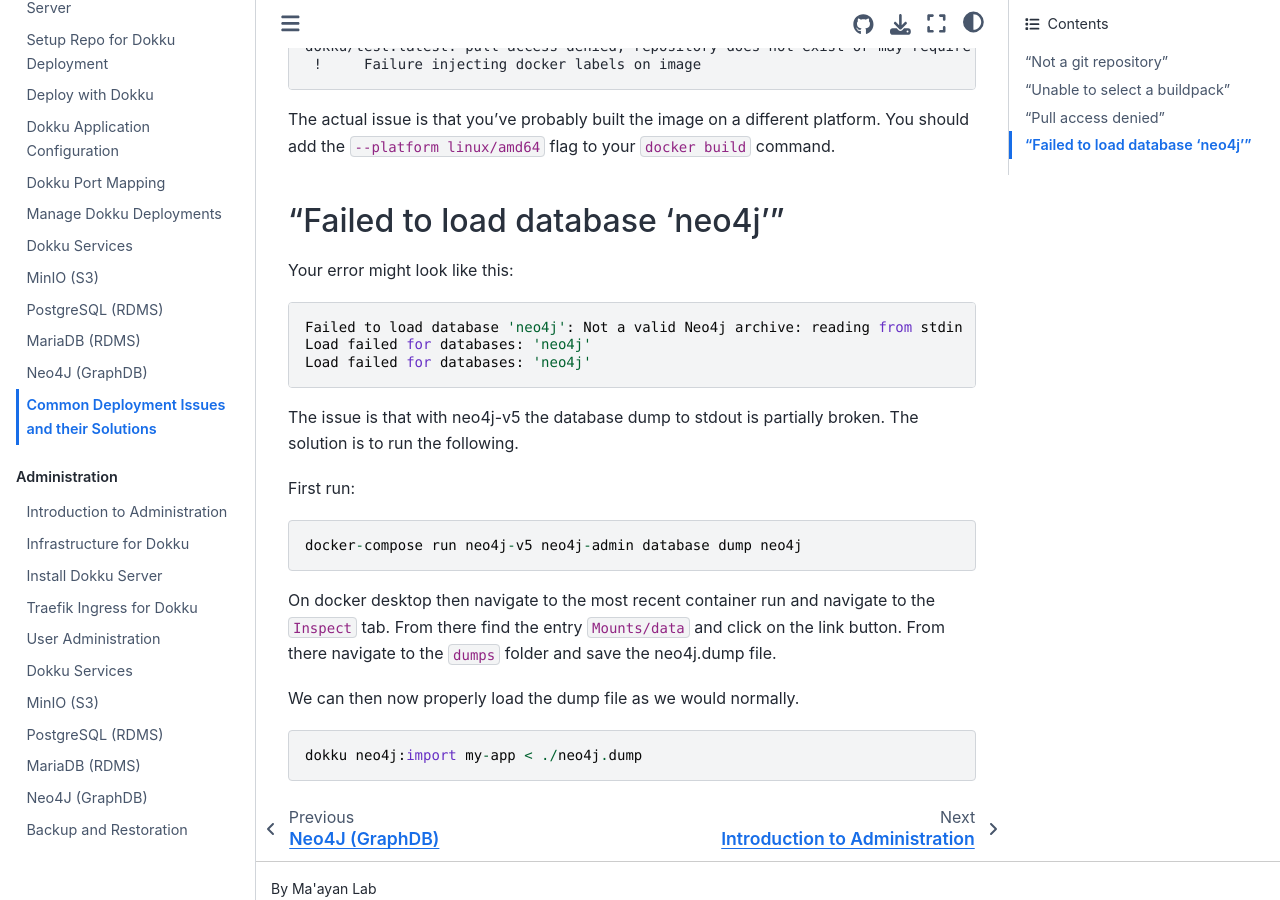
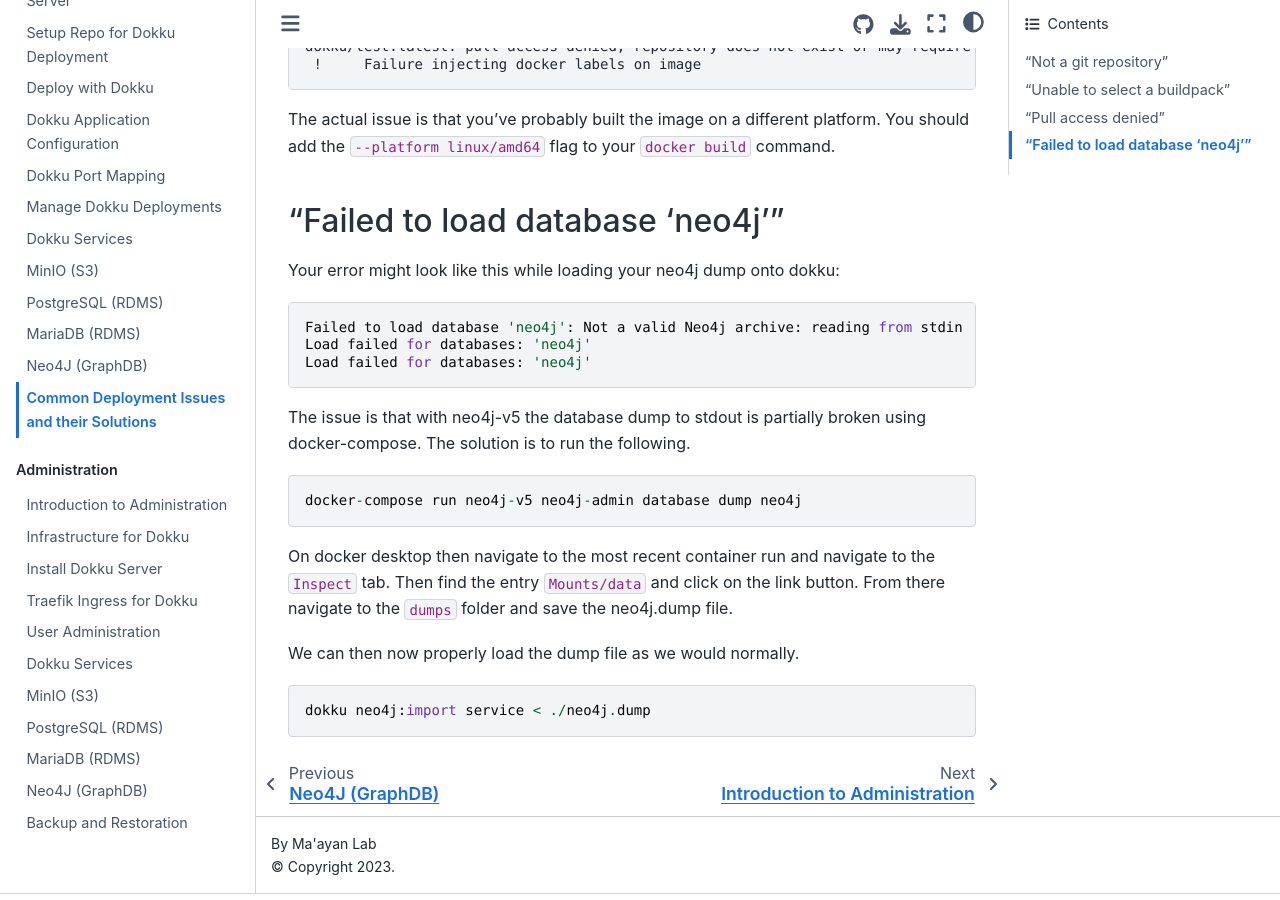
Before and after one commit to MaayanLab/dokku, a Jupyter Book: the page built from user/60-common-issues.md, in a window 1280 px wide and 900 px high, scrolled down 899 px. Built offline with Jupyter Book 1.0.4 settings and Sphinx 7.4.7 and the Sphinx Book theme 1.1.4, drawn with Linux system fonts in a browser that asks for light colours.

Commit message:
grammar tweaks

````diff
--- a/user/60-common-issues.md
+++ b/user/60-common-issues.md
@@ -33,25 +33,24 @@
 
 ## "Failed to load database 'neo4j'"
 
-Your error might look like this:
+Your error might look like this while loading your neo4j dump onto dokku:
 ```
 Failed to load database 'neo4j': Not a valid Neo4j archive: reading from stdin
 Load failed for databases: 'neo4j'
 Load failed for databases: 'neo4j'
 ```
 
-The issue is that with neo4j-v5 the database dump to stdout is partially broken. The solution is to run the following.
-
-First run:
+The issue is that with neo4j-v5 the database dump to stdout is partially broken using docker-compose.
+The solution is to run the following.
 
 ```
 docker-compose run neo4j-v5 neo4j-admin database dump neo4j
 ```
 
-On docker desktop then navigate to the most recent container run and navigate to the `Inspect` tab. From there find the entry `Mounts/data` and click on the link button. From there navigate to the `dumps` folder and save the neo4j.dump file.
+On docker desktop then navigate to the most recent container run and navigate to the `Inspect` tab. Then find the entry `Mounts/data` and click on the link button. From there navigate to the `dumps` folder and save the neo4j.dump file.
 
 We can then now properly load the dump file as we would normally.
 
 ```
-dokku neo4j:import my-app < ./neo4j.dump
+dokku neo4j:import service < ./neo4j.dump
 ```
````
